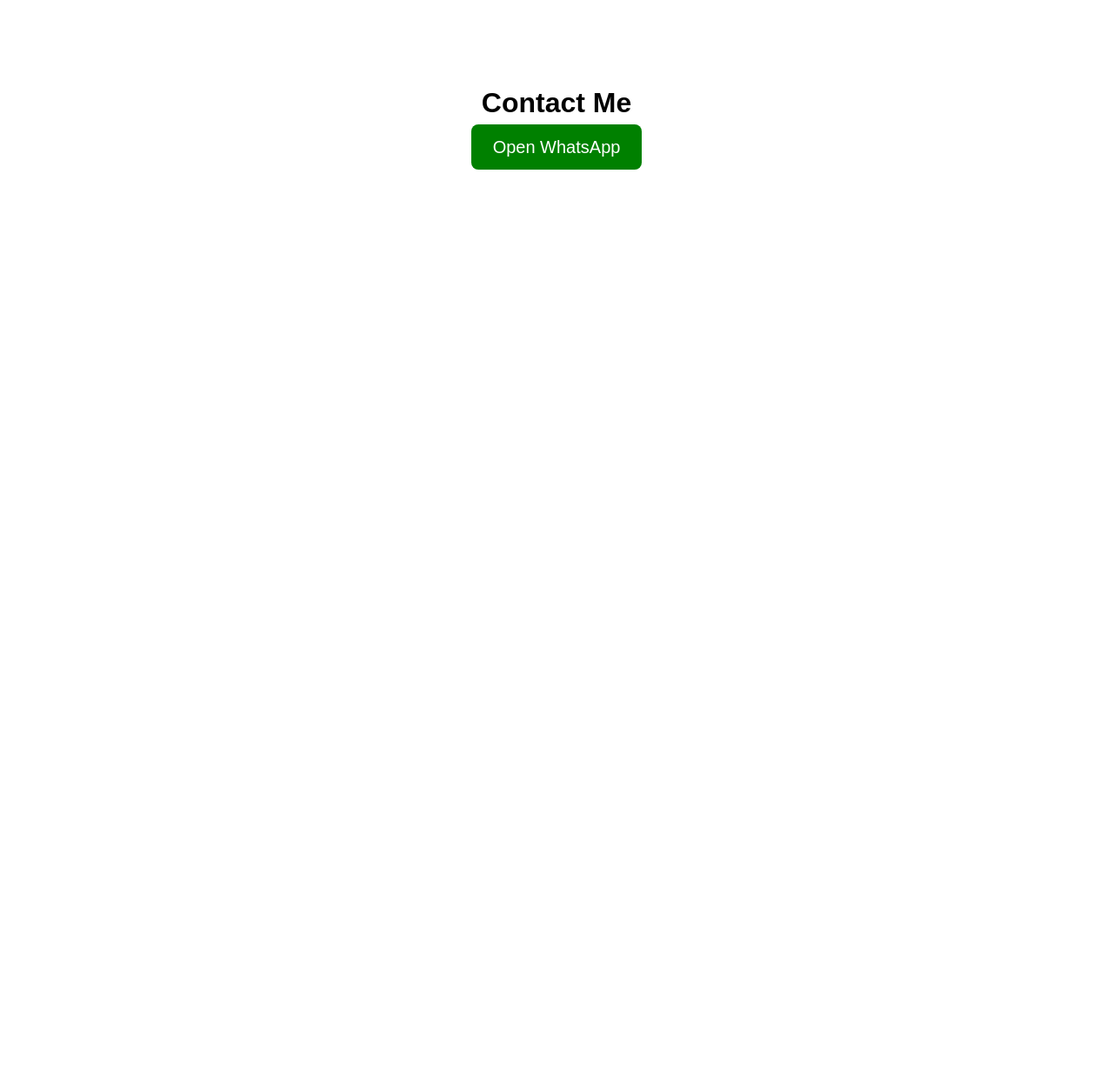
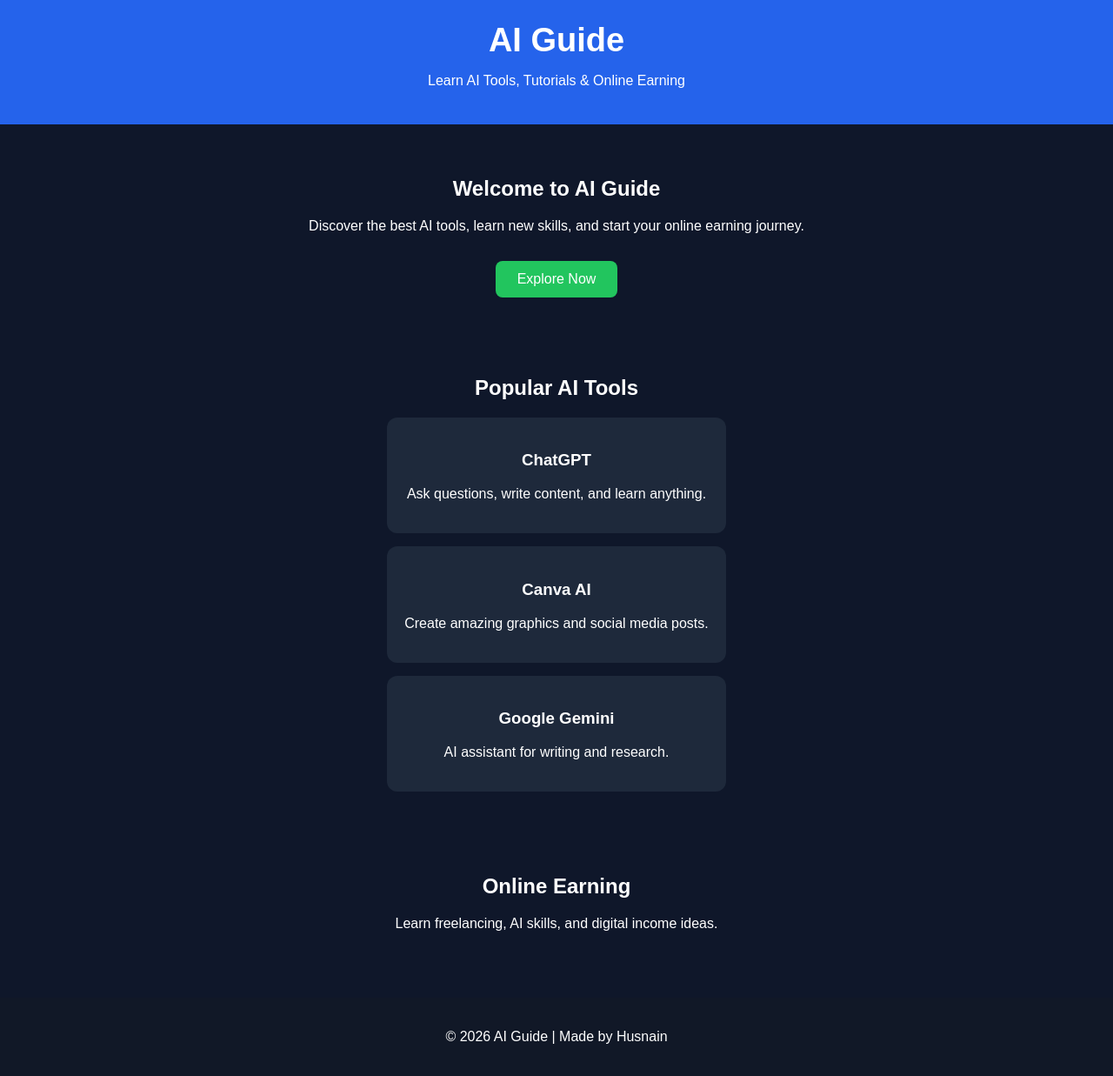
Before and after one commit to husnain-guide/ai-guide, a plain HTML site: page index.html in a window 1280 px wide. Shown: the whole page at 87% size. Before the commit the page ends 800 px from the top, so only its background shows below. Drawn offline with Linux system fonts and the light colour scheme.

Commit message:
Update index.html

```diff
--- a/index.html
+++ b/index.html
@@ -1,30 +1,97 @@
 <!DOCTYPE html>
-<html>
+<html lang="en">
 <head>
-<title>My WhatsApp</title>
+<meta charset="UTF-8">
+<meta name="viewport" content="width=device-width, initial-scale=1.0">
+<title>AI Guide</title>
+
 <style>
 body{
-    font-family:Arial;
-    text-align:center;
-    margin-top:100px;
+margin:0;
+font-family:Arial,sans-serif;
+background:#0f172a;
+color:white;
+text-align:center;
 }
-a{
-    background:green;
-    color:white;
-    padding:15px 25px;
-    text-decoration:none;
-    border-radius:8px;
-    font-size:20px;
+header{
+background:#2563eb;
+padding:25px;
+}
+h1{
+margin:0;
+font-size:38px;
+}
+.hero{
+padding:40px 20px;
+}
+.btn{
+background:#22c55e;
+color:white;
+padding:12px 25px;
+text-decoration:none;
+border-radius:8px;
+display:inline-block;
+margin-top:15px;
+}
+.section{
+padding:30px 20px;
+}
+.card{
+background:#1e293b;
+margin:15px auto;
+padding:20px;
+border-radius:12px;
+max-width:350px;
+}
+footer{
+background:#111827;
+padding:20px;
+margin-top:30px;
 }
 </style>
 </head>
+
 <body>
 
-<h1>Contact Me</h1>
+<header>
+<h1>AI Guide</h1>
+<p>Learn AI Tools, Tutorials & Online Earning</p>
+</header>
 
-<a href="https://wa.me/923234424549" target="_blank">
-Open WhatsApp
-</a>
+<div class="hero">
+<h2>Welcome to AI Guide</h2>
+<p>Discover the best AI tools, learn new skills, and start your online earning journey.</p>
+<a href="#tools" class="btn">Explore Now</a>
+</div>
+
+<div class="section" id="tools">
+<h2>Popular AI Tools</h2>
+
+<div class="card">
+<h3>ChatGPT</h3>
+<p>Ask questions, write content, and learn anything.</p>
+</div>
+
+<div class="card">
+<h3>Canva AI</h3>
+<p>Create amazing graphics and social media posts.</p>
+</div>
+
+<div class="card">
+<h3>Google Gemini</h3>
+<p>AI assistant for writing and research.</p>
+</div>
+
+</div>
+
+<div class="section">
+<h2>Online Earning</h2>
+<p>Learn freelancing, AI skills, and digital income ideas.</p>
+</div>
+
+<footer>
+<p>© 2026 AI Guide | Made by Husnain</p>
+</footer>
 
 </body>
 </html>
```
